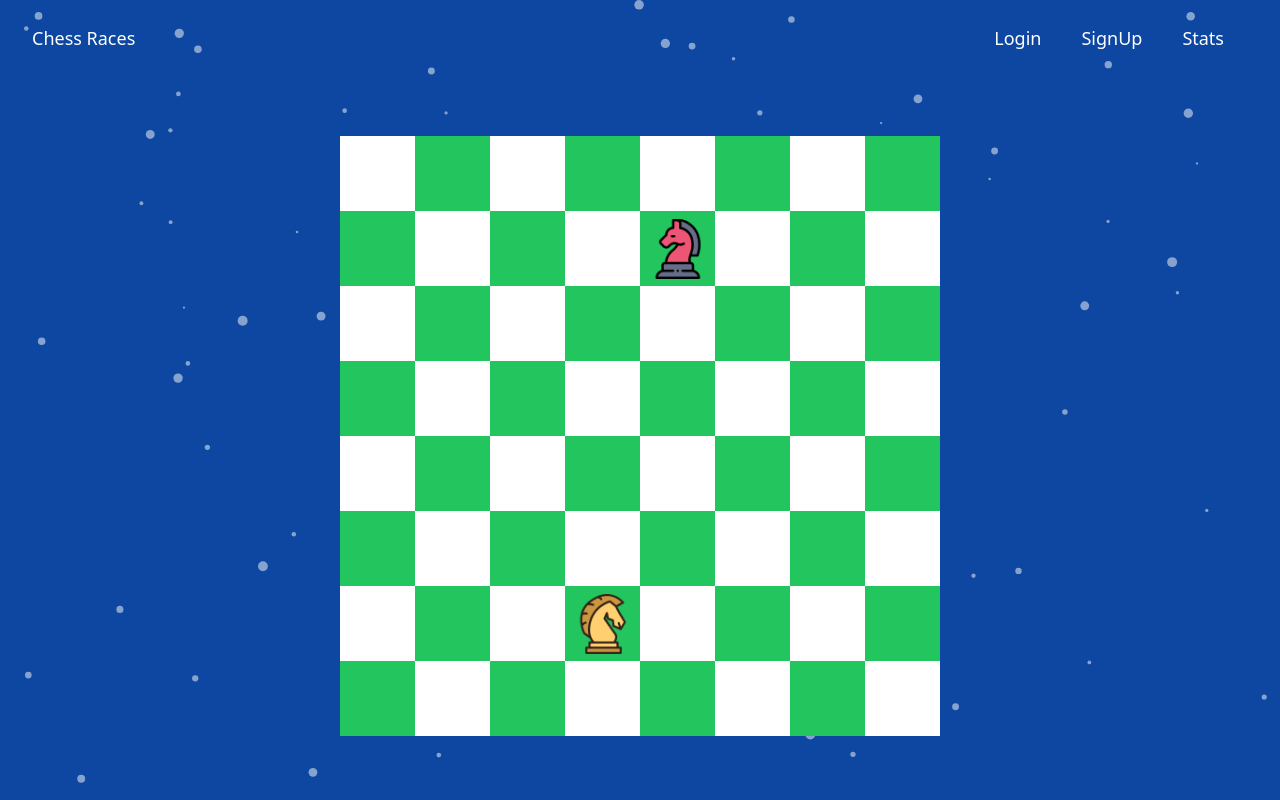
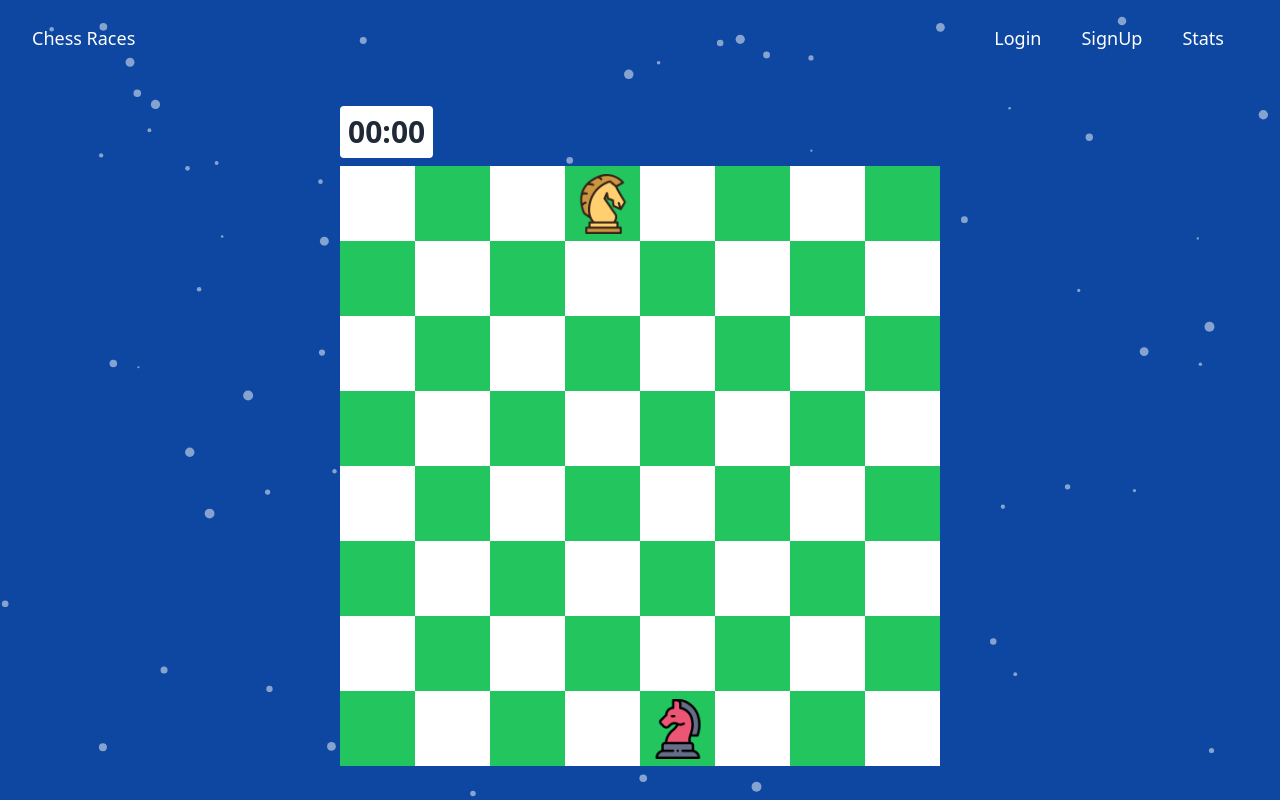
Before and after one commit to ByteBrewerr/ChessRaces, a React (Create React App) app: page /play in a window 1280 px wide. Built offline with nearby package versions, Linux system fonts and the light colour scheme.

Commit message:
timer and  redux

```diff
--- a/package.json
+++ b/package.json
@@ -3,6 +3,7 @@
   "version": "0.1.0",
   "private": true,
   "dependencies": {
+    "@reduxjs/toolkit": "^1.9.5",
     "@testing-library/jest-dom": "^5.17.0",
     "@testing-library/react": "^13.4.0",
     "@testing-library/user-event": "^13.5.0",
@@ -11,7 +12,9 @@
     "@types/react": "^18.2.17",
     "@types/react-dom": "^18.2.7",
     "react": "^18.2.0",
+    "react-countdown": "^2.3.5",
     "react-dom": "^18.2.0",
+    "react-redux": "^8.1.2",
     "react-router-dom": "^6.14.2",
     "react-scripts": "5.0.1",
     "react-tsparticles": "^2.11.0",
--- a/src/components/board/Board.tsx
+++ b/src/components/board/Board.tsx
@@ -1,69 +1,74 @@
 import React, { FC, useState, useEffect } from 'react';
 import BoardCell from './BoardCell';
-import GameEnd from '../game/gameEnd/GameEnd'
+import GameEnd from '../game/gameEnd/GameEnd';
 
 interface Position {
   row: number;
   col: number;
-};
+}
 
 const Board: FC = () => {
-  const boardSize = 8
-  const [piecePosition, setPiecePosition] = useState<Position>({ row: 1, col: 4 });
+  const boardSize = 8;
+  const [piecePosition, setPiecePosition] = useState<Position>({ row: 7, col: 4 });
   const [selectedPiecePosition, setSelectedPiecePosition] = useState<Position | null>(null);
-  const [enemyPiecePosition, setEnemyPiecePosition] = useState<Position>({ row: 6, col: 3 });
+  const [enemyPiecePosition, setEnemyPiecePosition] = useState<Position>({ row: 0, col: 3 });
   const [possibleMoves, setPossibleMoves] = useState<string[]>([]);
-  const [isGameStarted, setIsGameStarted] = useState<boolean>(false);
   const [winner, setWinner] = useState<string>('');
+  const [isPlyerMove, setIsPlayerMove] = useState<boolean>(true)
 
-  const handleNewGame = ()=>{
-    setPiecePosition({ row: 1, col: 4 })
-    setSelectedPiecePosition(null)
-    setEnemyPiecePosition({ row: 6, col: 3 })
-    setPossibleMoves([])
-    setIsGameStarted(false)
-    setWinner('')
-  }
 
-  useEffect(() => {
-    if(isGameStarted && !winner){
-      setEnemyPiecePosition((position) => {
-        return getComputerMove(position);
-      });
-    }
+  const handleNewGame = () => {
+    setPiecePosition({ row: 7, col: 4 });
+    setSelectedPiecePosition(null);
+    setEnemyPiecePosition({ row: 0, col: 3 });
+    setPossibleMoves([]);
+    setIsPlayerMove(true);
+    setWinner('');
+  };
+
+  useEffect(() => { // COMPUTER MOVEMENT
+    const timer = setTimeout(() => {
+      if (!isPlyerMove && !winner) {
+        setEnemyPiecePosition((position) => {
+          return getComputerMove(position);
+        });
+        setIsPlayerMove(true)
+      }
+    }, 1000);
+    return () => clearTimeout(timer);
   }, [piecePosition]);
 
   const handleCellClick = (row: number, col: number) => {
-    setIsGameStarted(true)
-    if(!winner){
-      if (piecePosition.row === row && piecePosition.col === col && !selectedPiecePosition) { // click on piece
-        setPossibleMoves(calculatePossibleMoves({row, col}))
+    if (!winner && isPlyerMove) {
+      if (piecePosition.row === row && piecePosition.col === col && !selectedPiecePosition) {
+        setPossibleMoves(calculatePossibleMoves({ row, col }));
         setSelectedPiecePosition({ row, col });
       } else if (selectedPiecePosition) {
-        if (selectedPiecePosition.row === row && selectedPiecePosition.col === col) { // click on selected piece
+        if (selectedPiecePosition.row === row && selectedPiecePosition.col === col) {
           setSelectedPiecePosition(null);
-        } else if (calculatePossibleMoves(selectedPiecePosition).includes(`${row}${col}`)) { // click on possible move while selected
+        } else if (calculatePossibleMoves(selectedPiecePosition).includes(`${row}${col}`)) {
           setPiecePosition({ row, col });
+          setIsPlayerMove(false)
           setSelectedPiecePosition(null);
-          if(row===0){
-            setWinner('Вы') // winner
+          if (row === 0) {
+            setWinner('Вы');
           }
         }
-        setPossibleMoves([])
+        setPossibleMoves([]);
       }
     }
   };
 
   const getComputerMove = ({ row, col }: Position) => {
-    const moves = calculatePossibleMoves({ row, col }, true)
-    const randomMove = moves[Math.floor(Math.random() * moves.length)]
-    const rowMove = parseInt(randomMove[0])
-    const colMove = parseInt(randomMove[1])
-    if (rowMove === 7){
-      setWinner('Компьютер')
+    const moves = calculatePossibleMoves({ row, col }, true);
+    const randomMove = moves[Math.floor(Math.random() * moves.length)];
+    const rowMove = parseInt(randomMove[0]);
+    const colMove = parseInt(randomMove[1]);
+    if (rowMove === 7) {
+      setWinner('Компьютер');
     }
-    return { row: rowMove, col: colMove }
-  }
+    return { row: rowMove, col: colMove };
+  };
 
   const calculatePossibleMoves = ({ row, col }: Position, isEnemyMove = false) => {
     const moves: string[] = [];
@@ -78,7 +83,7 @@ const Board: FC = () => {
     }
 
     if (col > 0 && !(piecePosition.row === row && piecePosition.col === col - 1) && !(enemyPiecePosition.row === row && enemyPiecePosition.col === col - 1)) {
-      moves.push(`${row}${col - 1}`); //move left
+      moves.push(`${row}${col - 1}`); // move left
     }
 
     if (col < 7 && !(piecePosition.row === row && piecePosition.col === col + 1) && !(enemyPiecePosition.row === row && enemyPiecePosition.col === col + 1)) {
@@ -89,14 +94,11 @@ const Board: FC = () => {
 
   const getDefaultBoardColor = (row: number, col: number): string => {
     if ((row % 2 !== 0 && col % 2 === 0) || (row % 2 === 0 && col % 2 !== 0)) {
-      return "bg-green-500"
-    }
-    else return "bg-white"
+      return 'bg-green-500';
+    } else return 'bg-white';
   };
 
-  console.log(possibleMoves)
   return (
-    <div className="flex flex-col items-center justify-center h-[90vh]">
       <div className="flex flex-wrap w-[600px] h-[600px] justify-center items-center">
         {[...Array(boardSize)].map((_, row) => (
           [...Array(boardSize)].map((_, col) => {
@@ -115,9 +117,8 @@ const Board: FC = () => {
             );
           })
         ))}
-        {winner && <GameEnd winner={winner} handleNewGame={handleNewGame}/>}
+        {winner && <GameEnd winner={winner} handleNewGame={handleNewGame} />}
       </div>
-    </div>
   );
 };
 
--- /dev/null
+++ b/src/components/board/Timer.tsx
@@ -0,0 +1,42 @@
+import React, { FC, useEffect } from 'react';
+import { useSelector, useDispatch } from 'react-redux';
+import { decrementMinute, decrementSecond, selectMinutes, selectSeconds, resetTimer, setSeconds } from '../../redux/slices/timer';
+
+const Timer: FC = () => {
+  const minutes = useSelector(selectMinutes);
+  const seconds = useSelector(selectSeconds);
+  const dispatch = useDispatch();
+
+  useEffect(() => {
+    let interval: NodeJS.Timeout;
+
+    const startTimer = () => {
+      interval = setInterval(() => {
+        if (seconds === 0) {
+          if (minutes === 0) {
+            clearInterval(interval);
+            return
+          }
+          else {
+            dispatch(decrementMinute());
+            dispatch(setSeconds(59));
+          }
+        }
+        dispatch(decrementSecond());
+      }, 1000);
+    };
+    startTimer();
+
+    return () => {
+      clearInterval(interval);
+    };
+  }, [seconds, minutes]);
+
+  return (
+    <div className="bg-white p-2 rounded font-bold text-3xl inline-block">
+      {minutes.toString().padStart(2, '0')}:{seconds.toString().padStart(2, '0')}
+    </div>
+  );
+};
+
+export default Timer;
--- a/src/index.tsx
+++ b/src/index.tsx
@@ -1,13 +1,17 @@
 import React from 'react';
 import ReactDOM from 'react-dom/client';
 import { BrowserRouter } from 'react-router-dom';
+import { store } from './redux/store'
+import { Provider } from 'react-redux'
 import App from './App';
 
 const root = ReactDOM.createRoot(
   document.getElementById('root') as HTMLElement
 );
 root.render(
+  <Provider store={store}>
     <BrowserRouter>
       <App />
     </BrowserRouter>
+  </Provider>
 );
--- a/src/pages/Play.tsx
+++ b/src/pages/Play.tsx
@@ -1,12 +1,20 @@
-import React from 'react'
-import Board from '../components/board/Board'
+import React, { FC } from 'react';
+import Board from '../components/board/Board';
+import Timer from '../components/board/Timer';
 
-const Play = () => {
+const Play:FC = () => {
   return (
     <>
-      <Board/>
+      <div className="flex flex-col items-center justify-center h-[90vh]">
+        <div className="flex flex-col ">
+          <div className='mb-2'>
+            <Timer/>
+          </div>
+          <Board />
+        </div>
+      </div>
     </>
-  )
-}
+  );
+};
 
-export default Play
+export default Play;
--- /dev/null
+++ b/src/redux/slices/timer.ts
@@ -0,0 +1,40 @@
+import { createSlice } from '@reduxjs/toolkit'
+import type { PayloadAction } from '@reduxjs/toolkit'
+import { RootState } from '../store'
+
+export interface timerState {
+    minutes: number
+    seconds: number
+}
+
+const initialState: timerState = {
+    minutes: 0,
+    seconds: 1,
+}
+
+export const timerSlice = createSlice({
+    name: 'timer',
+    initialState,
+    reducers: {
+      decrementMinute: (state) => {
+        state.minutes-=1;
+      },
+      decrementSecond: (state) => {
+        state.seconds-=1;
+      },
+      setSeconds(state, action: PayloadAction<number>) {
+        state.seconds = action.payload + 1;
+      },
+      resetTimer: (state) => {
+        state.minutes = 10;
+        state.seconds = 0;
+      },
+    },
+  });
+
+  export const { decrementMinute, decrementSecond, setSeconds, resetTimer } = timerSlice.actions;
+
+  export const selectMinutes = (state:RootState) => state.timer.minutes;
+  export const selectSeconds = (state:RootState) => state.timer.seconds;
+
+  export default timerSlice.reducer;
--- /dev/null
+++ b/src/redux/store.ts
@@ -0,0 +1,12 @@
+import { configureStore } from '@reduxjs/toolkit'
+import timerSlice from './slices/timer'
+
+export const store = configureStore({
+  reducer: {
+    timer: timerSlice
+  },
+})
+
+
+export type RootState = ReturnType<typeof store.getState>
+export type AppDispatch = typeof store.dispatch
```
Also changed, not shown: 1 other file (tests, documents, lock files or other folders).
